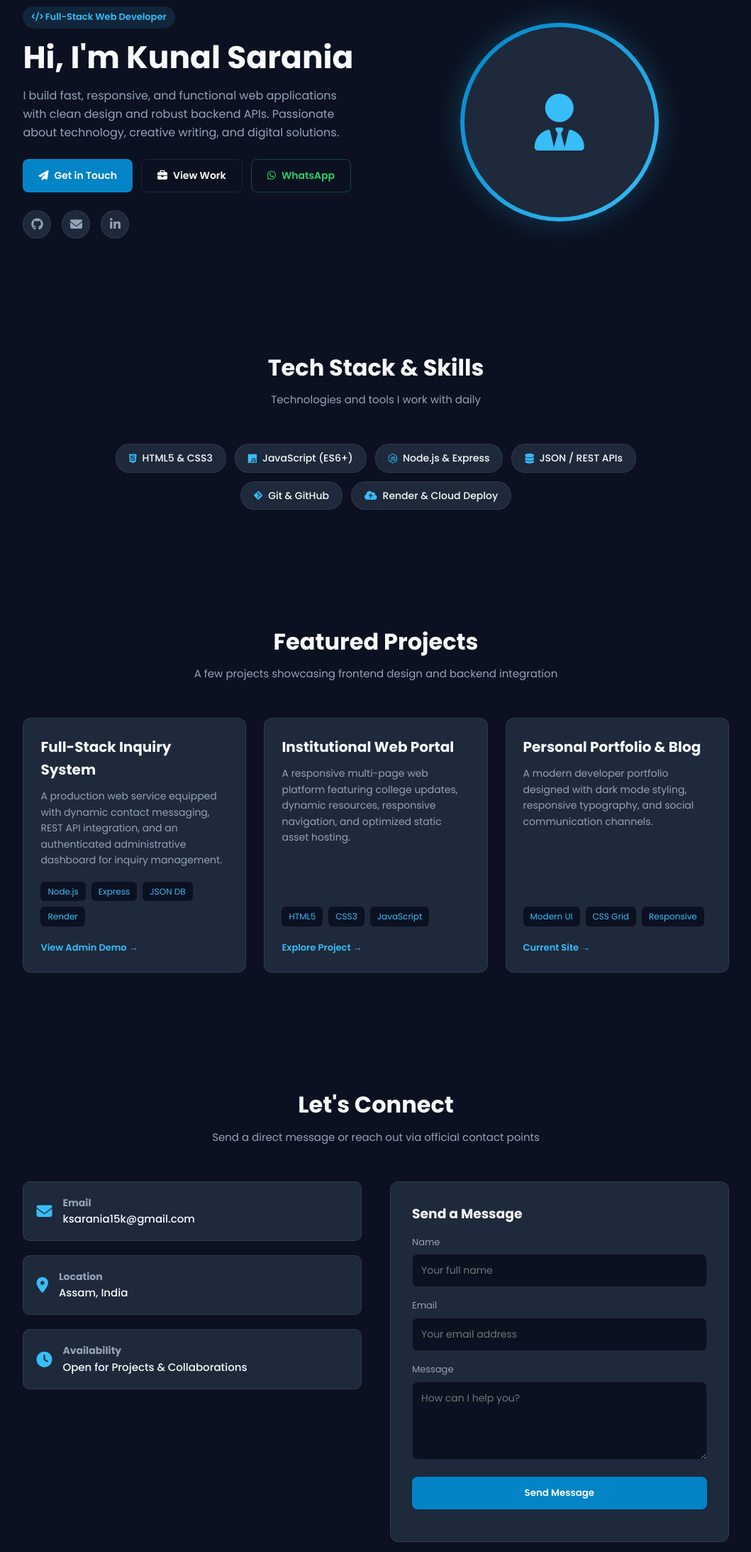
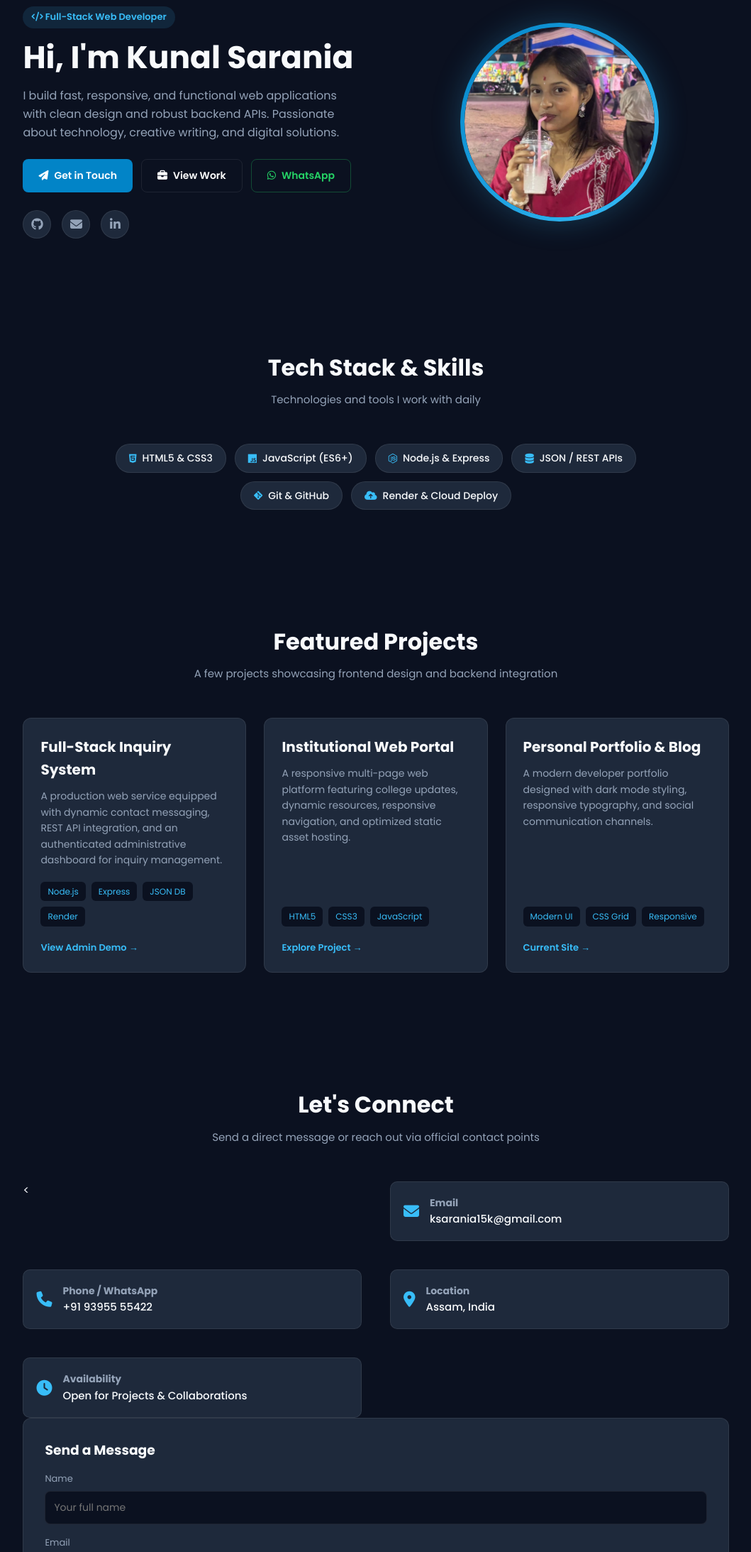
Before and after one commit to kunalsarania/mera-project, a website: page public/index.html in a window 1280 px wide. Shown: the part 220-2406 px from the top of the page at 71% size, without its empty margins (110-1169 px from the left). Drawn offline with Linux system fonts and the light colour scheme.

Commit message:
Update index.html

```diff
--- a/public/index.html
+++ b/public/index.html
@@ -170,7 +170,7 @@
       <div class="btn-group">
         <a href="#contact" class="btn btn-primary"><i class="fa-solid fa-paper-plane"></i> Get in Touch</a>
         <a href="#projects" class="btn btn-outline"><i class="fa-solid fa-briefcase"></i> View Work</a>
-        <a href="https://wa.me/91XXXXXXXXXX" target="_blank" class="btn btn-outline" style="color: #25d366; border-color: rgba(37,211,102,0.3);"><i class="fa-brands fa-whatsapp"></i> WhatsApp</a>
+        <a href="https://wa.me/919395555422" target="_blank" class="btn btn-outline" style="color: #25d366; border-color: rgba(37,211,102,0.3);"><i class="fa-brands fa-whatsapp"></i> WhatsApp</a>
       </div>
 
       <div class="social-links">
@@ -182,11 +182,11 @@
 
     <div class="hero-avatar">
    <div class="avatar-box">
-        <div class="avatar-inner">
-          <i class="fa-solid fa-user-tie"></i>
+          <div class="avatar-inner" style="overflow: hidden;">
+            <img src="profile.jpg" alt="Profile" style="width: 100%; height: 100%; object-fit: cover; border-radius: 50%;">
           </div>
         </div>
-    </div>
+
   </section>
 
   <!-- Skills -->
@@ -265,12 +265,19 @@
     </div>
 
     <div class="contact-container">
-      <div class="contact-info">
-        <div class="info-item">
+      <<div class="info-item">
         <i class="fa-solid fa-envelope"></i>
         <div>
           <h4>Email</h4>
           <p>ksarania15k@gmail.com</p>
+        </div>
+      </div>
+
+      <div class="info-item">
+        <i class="fa-solid fa-phone"></i>
+        <div>
+          <h4>Phone / WhatsApp</h4>
+          <p><a href="tel:+919395555422" style="color: inherit; text-decoration: none;">+91 93955 55422</a></p>
         </div>
       </div>
         <div class="info-item">
```
Lines whose indentation alone changed are shown as unchanged.
